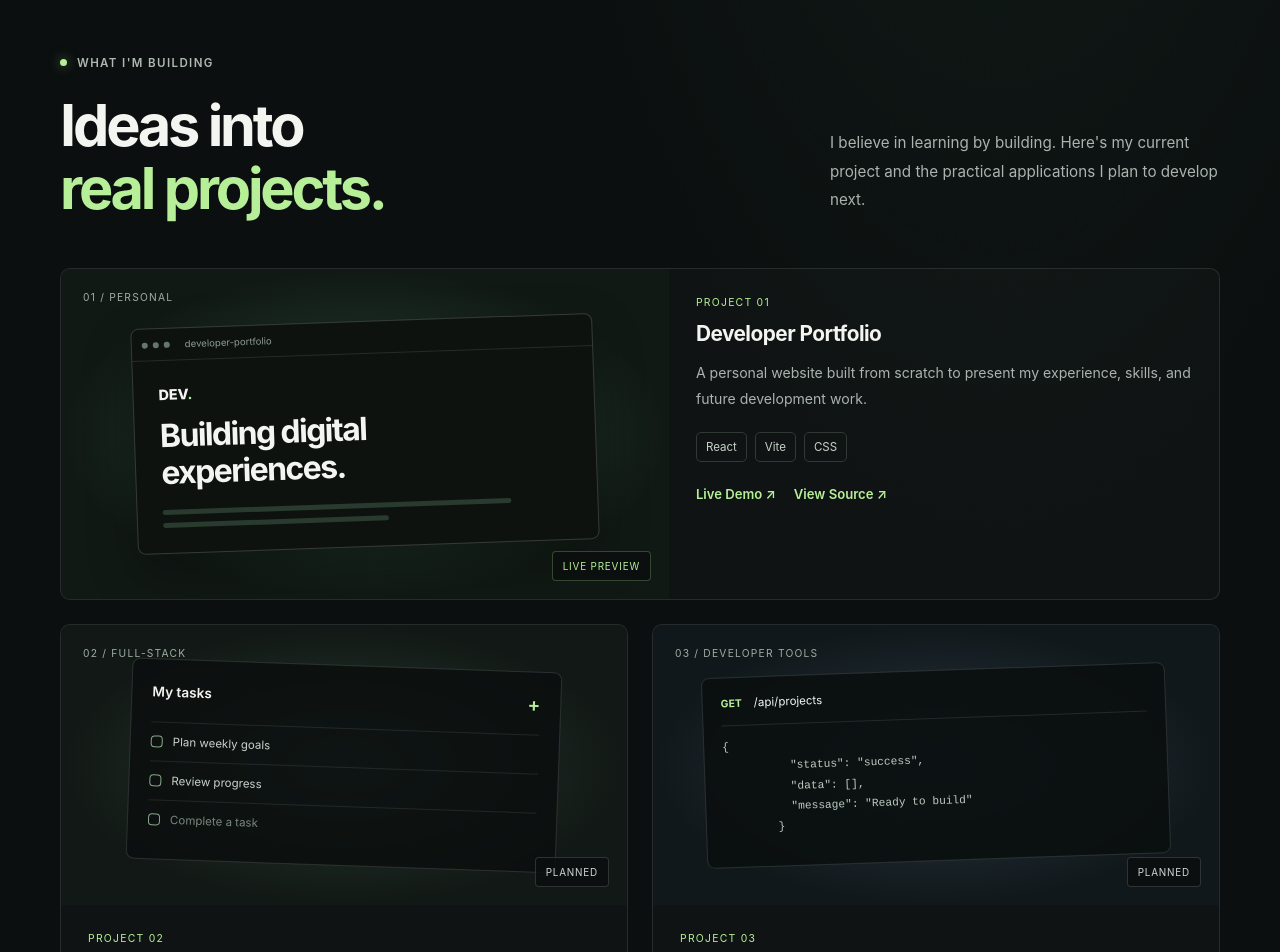
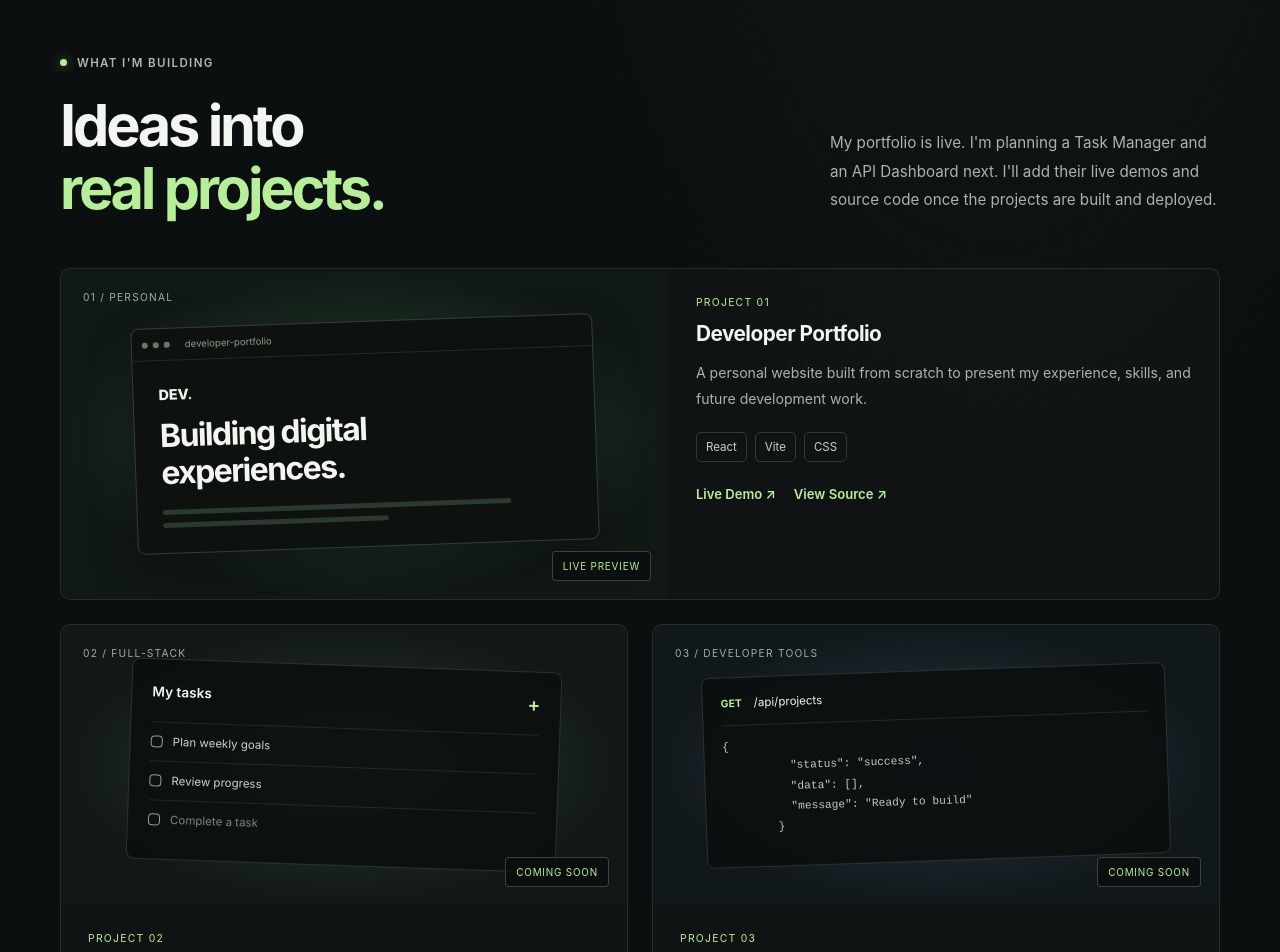
Before and after one commit to amir25121995/developer-portfolio, a React (Vite) app: page / in a window 1280 px wide. Shown: the part 2840-3792 px from the top of the page. Built offline with nearby package versions, Linux system fonts and the light colour scheme.

Commit message:
Clarify portfolio project statuses

```diff
--- a/src/App.jsx
+++ b/src/App.jsx
@@ -287,9 +287,9 @@ function App() {
     </div>
 
     <p className="projects-intro">
-      I believe in learning by building. Here's my current
-      project and the practical applications I plan to
-      develop next.
+      My portfolio is live. I'm planning a Task Manager
+      and an API Dashboard next. I'll add their live demos
+      and source code once the projects are built and deployed.
     </p>
   </div>
 
@@ -376,7 +376,7 @@ function App() {
           </div>
         </div>
 
-        <span className="project-status planned">PLANNED</span>
+        <span className="project-status COMING SOON">COMING SOON</span>
         </div>
 
         <div className="project-details">
@@ -412,7 +412,7 @@ function App() {
         }`}</pre>
                 </div>
 
-                <span className="project-status planned">PLANNED</span>
+                <span className="project-status COMING SOON">COMING SOON</span>
               </div>
 
               <div className="project-details">
```
